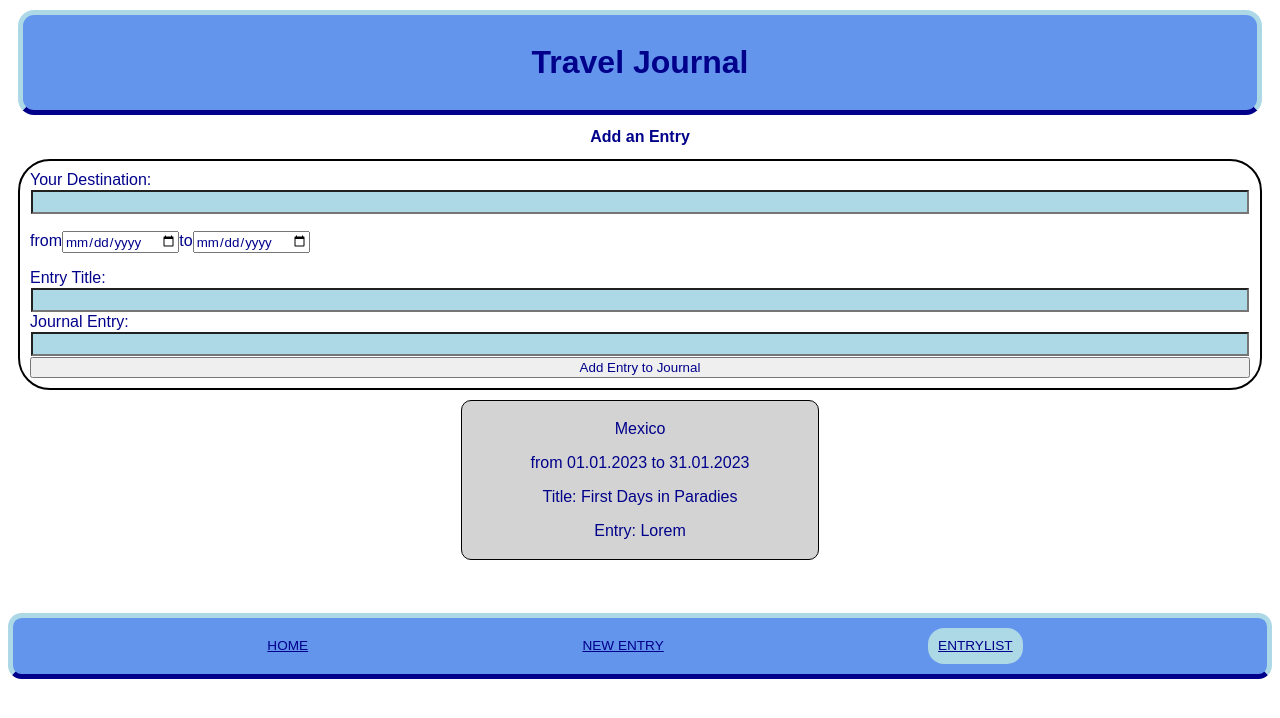
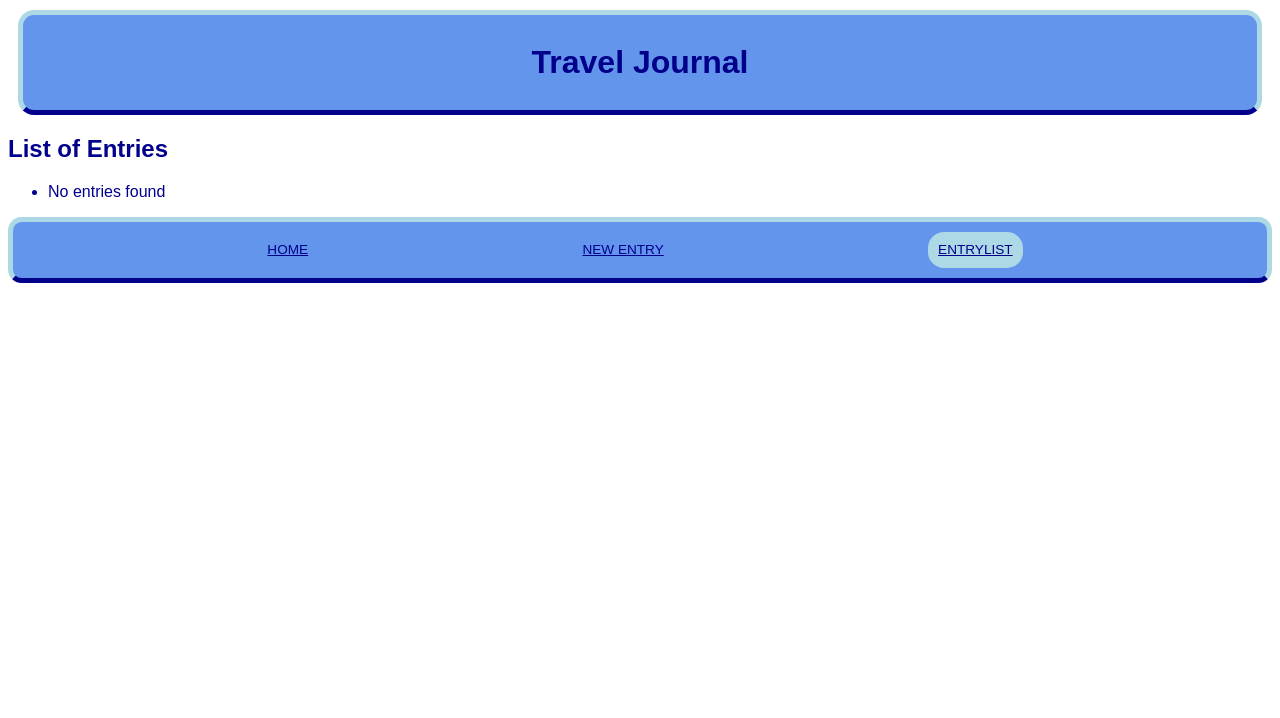
Before and after one commit to IrisHerholz/capstone-project, a Next.js app: page /entrylist in a window 1280 px wide. Shown: the top 718 px of the page. Built offline with nearby package versions, Linux system fonts and the light colour scheme.

Commit message:
small changes

```diff
--- a/package.json
+++ b/package.json
@@ -15,6 +15,7 @@
     "eslint": "8.32.0",
     "eslint-config-next": "13.1.2",
     "jotai": "^1.13.1",
+    "nanoid": "^4.0.1",
     "next": "13.1.2",
     "next-images": "^1.8.4",
     "react": "18.2.0",
--- a/pages/entryform.js
+++ b/pages/entryform.js
@@ -1,132 +1,33 @@
 import { useState } from "react";
-import styled from "styled-components";
-
-const initialJournalEntries = [
-  { id: "Jas8s", name: "Mexico", from: "01.01.2023", to: "31.01.2023", entryTitle: "First Days in Paradies",
-   journalEntry: "Lorem "},
-];
+import EntryForm from "@/components/Form";
 
 export default function EntryFormPage() {
-  const [journalEntries, setJournalEntries] = useState(initialJournalEntries);
+  const [journalEntries, setJournalEntries] = useState([]);
+
+  const addJournalEntry = (newEntry) => {
+    setJournalEntries([...journalEntries, newEntry]);
+  };
   return (
     <>
-        <header>
-        <Heading>Add an Entry</Heading>
+      <header>
+        <h2>Add an Entry</h2>
       </header>
-    <StyledForm
-    onSubmit={(event) => {
-      event.preventDefault();
-
-      const formData = new FormData(event.target);
-      const entryinput = Object.fromEntries(formData);
-
-      setJournalEntries([...journalEntries, {...entryinput}]);
-      event.target.reset();
-    }}
-    >
-    <label htmlFor="destination">Your Destination:</label>
-    <StyledInput
-    type="text"
-      name="name"
-      pattern="^[^\sa0-9].*$"
-      required />
-<StyledDate>
-    <label htmlFor="from">from</label>
-      <input
-        name="from"
-        type="date"
-      />
-      <label htmlFor="to">to</label>
-      <input
-        name="to"
-        type="date"
-      />
-      </StyledDate>
-      <label htmlFor="entryTitle">Entry Title:</label>
-      <StyledInput
-        id="entryTitle"
-        name="entryTitle"
-        type="text"
-        maxLength="33"
-       // pattern="^[^\sa0-9].*$"
-        required
-      />
-      <label htmlFor="journalEntry">Journal Entry:</label>
-      <StyledInput
-      id="journalEntry"
-        rows="10"
-        type="text"
-        name="journalEntry"
-        maxLength="200"
-        pattern="^[^\sa0-9].*$"
-        required
-      />
-         <button type="submit"> Add Entry to Journal </button>
-    </StyledForm>
-
-    <EntryListStyle>
+      <EntryForm onSubmitEvent={addJournalEntry} />
+      <header>
+        <h2>List of Entries</h2>
+      </header>
+      <ul>
       {journalEntries.map((journalEntry) => {
         return (
-          <ListEntry key={journalEntry.id}>
-          <p> {journalEntry.name}</p>
-        <p> from {journalEntry.from} to {journalEntry.to}</p>
-   <p>  Title: {journalEntry.entryTitle}</p>
-           <p> Entry: {journalEntry.journalEntry}</p>
-          </ListEntry>
+          <li key={journalEntry.name}>
+            <p> Destination: {journalEntry.destination}</p>
+            <p> from {journalEntry.from} to {journalEntry.to}</p>
+            <p> Title: {journalEntry.entryTitle}</p>
+            <p> Entry: {journalEntry.entry}</p>
+          </li>
         );
       })}
-    </EntryListStyle>
+      </ul>
     </>
   );
 }
-
-//StyledComponent
-const ListEntry = styled.li`
-  position: relative;
-  font-size: 1em;
-  text-align: center;
-  list-style-position: inside;
-  background: lightgray;
-  border: 1px solid black;
-  border-radius: 10px;
-  margin: 5px;
-  padding: 3px;
-`;
-const EntryListStyle = styled.ul`
-  max-width: 368px;
-  list-style: none;
-  margin: 0 auto;
-  padding: 0 0 3rem 0;
-`;
-const StyledInput = styled.input`
-padding: 1px;
-margin: 1px;
-font-size: 1em;
-font-weight: bold;
-text-decoration: none;
-background-color: lightblue;
-display: center;
-`;
-
-const StyledForm = styled.form`
-  display: grid;
-  top: 50px;
-  border: 2px solid black;
-  border-radius: 2rem;
-  color: drakblue;
-  gap: 0,5rem;
-  padding: 10px;
-  margin: 10px;
-  background-color: #white;
-`;
-
-const StyledDate = styled.p`
-display: center;
-flex-direction: row;
-gap: 3em;
-`;
-const Heading = styled.h2`
-  position: relative;
-  text-align: center;
-  font-size: 1em;
-`;
--- a/pages/entrylist.js
+++ b/pages/entrylist.js
@@ -1,9 +1,27 @@
-import EntryFormPage from "@/pages/entryform";
-
-export default function EntryListPage() {
+import React, { useState } from "react";
+export default function EntryFormPage(newEntry) {
+  const [journalEntries, setJournalEntries] = useState([]);
   return (
     <>
-    <EntryFormPage  />
+      <header>
+        <h2>List of Entries</h2>
+      </header>
+      <ul>
+        {journalEntries.length > 0 ? (
+          journalEntries.map((journalEntry) => {
+            return (
+              <li key={newEntry.id}>
+                <p> {journalEntry.name}</p>
+                <p> from {journalEntry.from} to {journalEntry.to}</p>
+                <p> Title: {journalEntry.entryTitle}</p>
+                <p> Entry: {journalEntry.journalEntry}</p>
+              </li>
+            );
+          })
+        ) : (
+          <li>No entries found</li>
+        )}
+      </ul>
     </>
   );
 }
```
Also changed, not shown: components/Form/index.js (+22 -42 lines), components/Navigation/styled.nav.js (added, +12 -0 lines), pages/index.js (+4 -3 lines), 1 other file (tests, documents, lock files or other folders).
